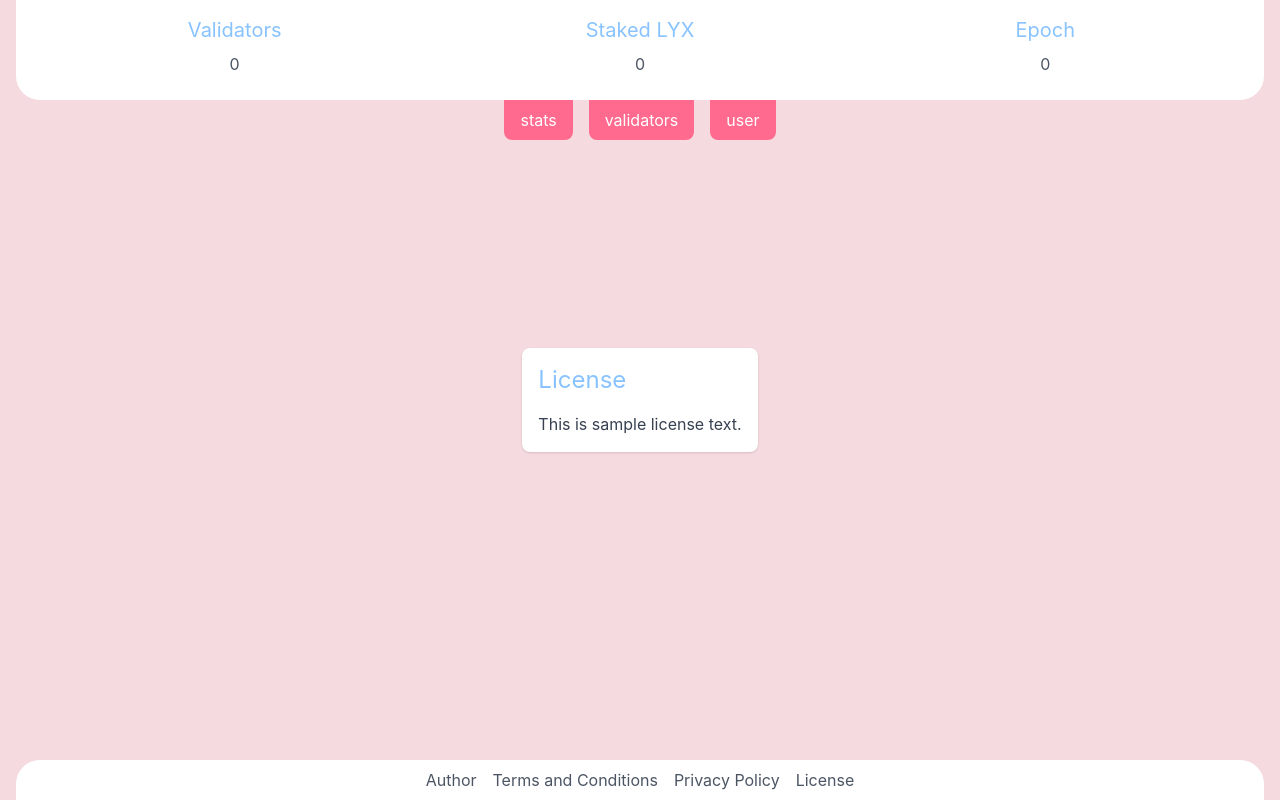
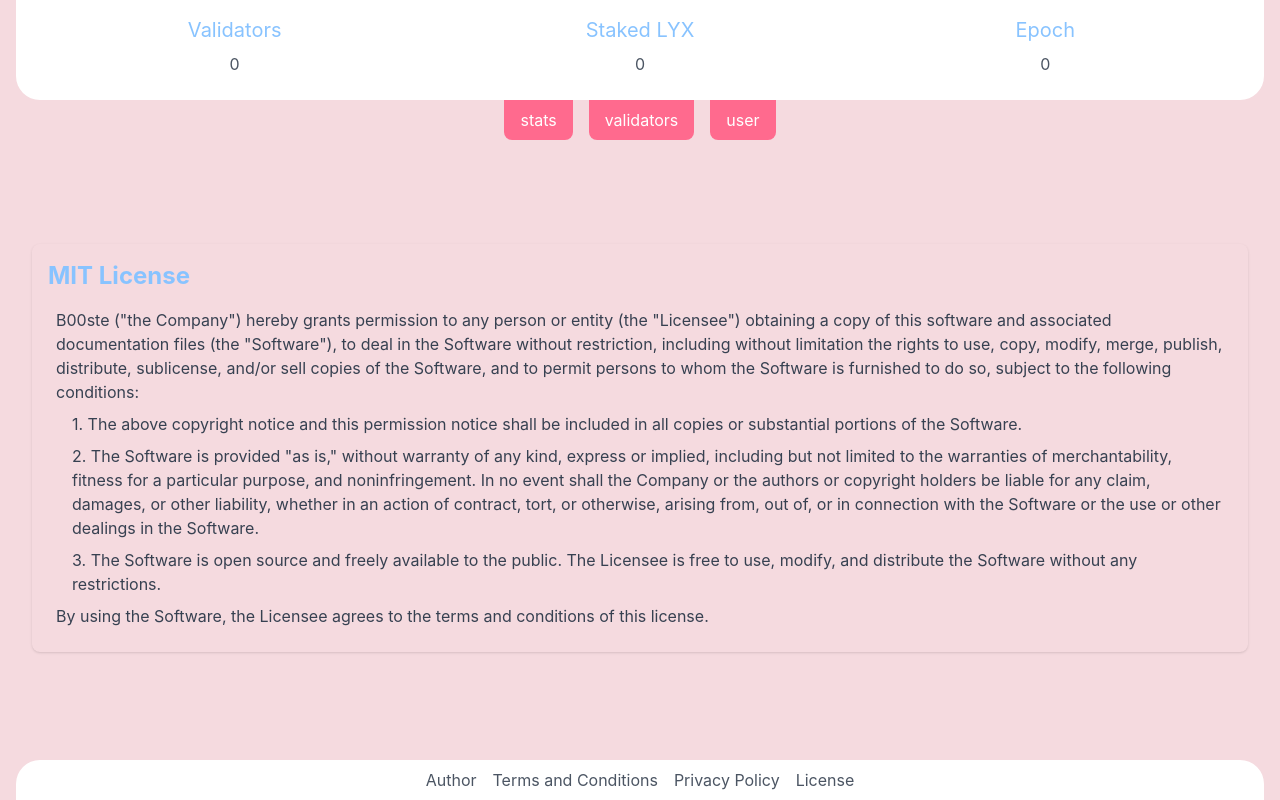
Before and after one commit to b00ste/validator-stats, a React (Create React App) app: page /license in a window 1280 px wide. Both pictures are taken after a click on the button "License". Built offline with nearby package versions, Linux system fonts and the light colour scheme; no server answers.

Commit message:
chore: add License

```diff
--- a/src/components/License.tsx
+++ b/src/components/License.tsx
@@ -1,8 +1,38 @@
 export const License = () => {
   return (
-    <div className="bg-white p-4 rounded-lg shadow">
-      <h2 className="text-pastel-blue text-2xl mb-4">License</h2>
-      <p className="text-gray-700">This is sample license text.</p>
+    <div className="bg-pastel-light-pink mt-40 mb-16 p-4 m-8 rounded-lg shadow">
+      <h2 className="text-pastel-blue text-2xl mb-4 font-bold">MIT License</h2>
+      <p className="block m-2 text-gray-700">
+        B00ste ("the Company") hereby grants permission to any person or entity
+        (the "Licensee") obtaining a copy of this software and associated
+        documentation files (the "Software"), to deal in the Software without
+        restriction, including without limitation the rights to use, copy,
+        modify, merge, publish, distribute, sublicense, and/or sell copies of
+        the Software, and to permit persons to whom the Software is furnished to
+        do so, subject to the following conditions:
+      </p>
+      <p className="block m-2 pl-4 text-gray-700">
+        1. The above copyright notice and this permission notice shall be
+        included in all copies or substantial portions of the Software.
+      </p>
+      <p className="block m-2 pl-4 text-gray-700">
+        2. The Software is provided "as is," without warranty of any kind,
+        express or implied, including but not limited to the warranties of
+        merchantability, fitness for a particular purpose, and noninfringement.
+        In no event shall the Company or the authors or copyright holders be
+        liable for any claim, damages, or other liability, whether in an action
+        of contract, tort, or otherwise, arising from, out of, or in connection
+        with the Software or the use or other dealings in the Software.
+      </p>
+      <p className="block m-2 pl-4 text-gray-700">
+        3. The Software is open source and freely available to the public. The
+        Licensee is free to use, modify, and distribute the Software without any
+        restrictions.
+      </p>
+      <p className="block m-2 text-gray-700">
+        By using the Software, the Licensee agrees to the terms and conditions
+        of this license.
+      </p>
     </div>
   );
 };
```
